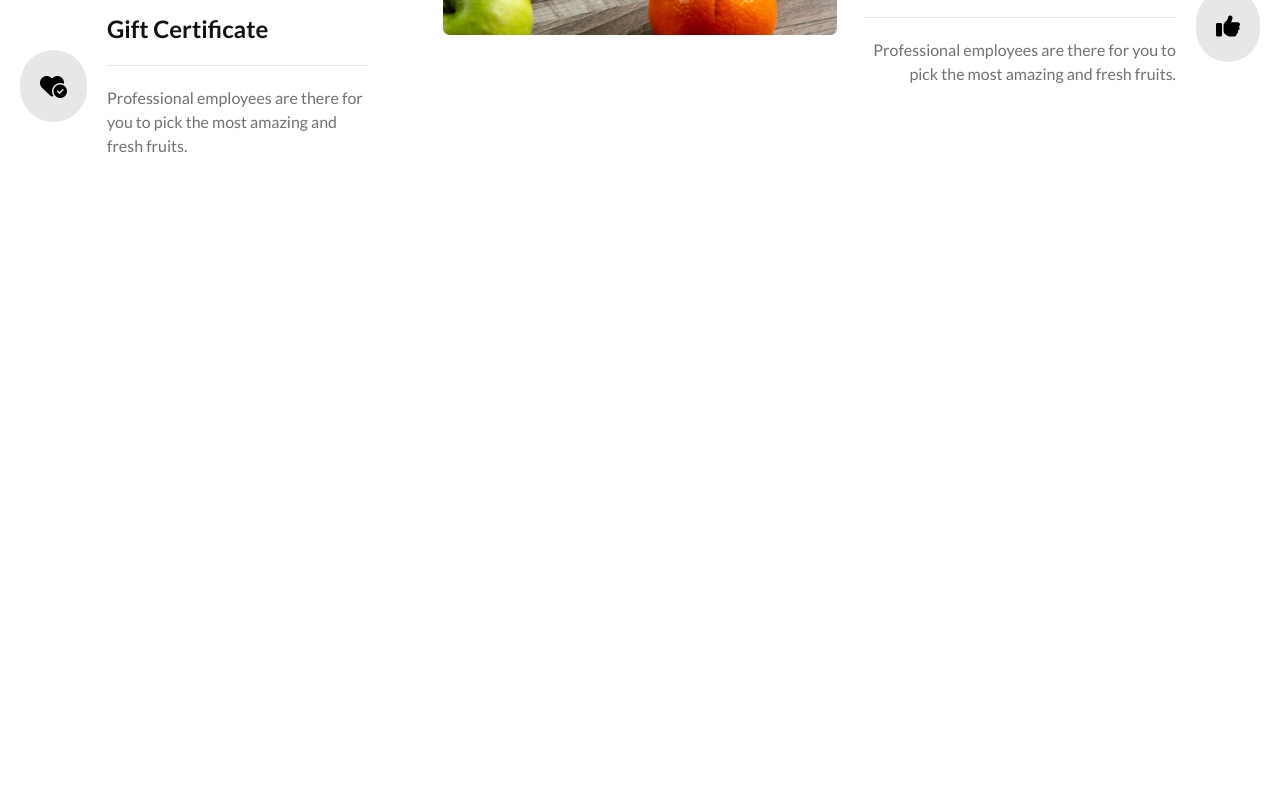
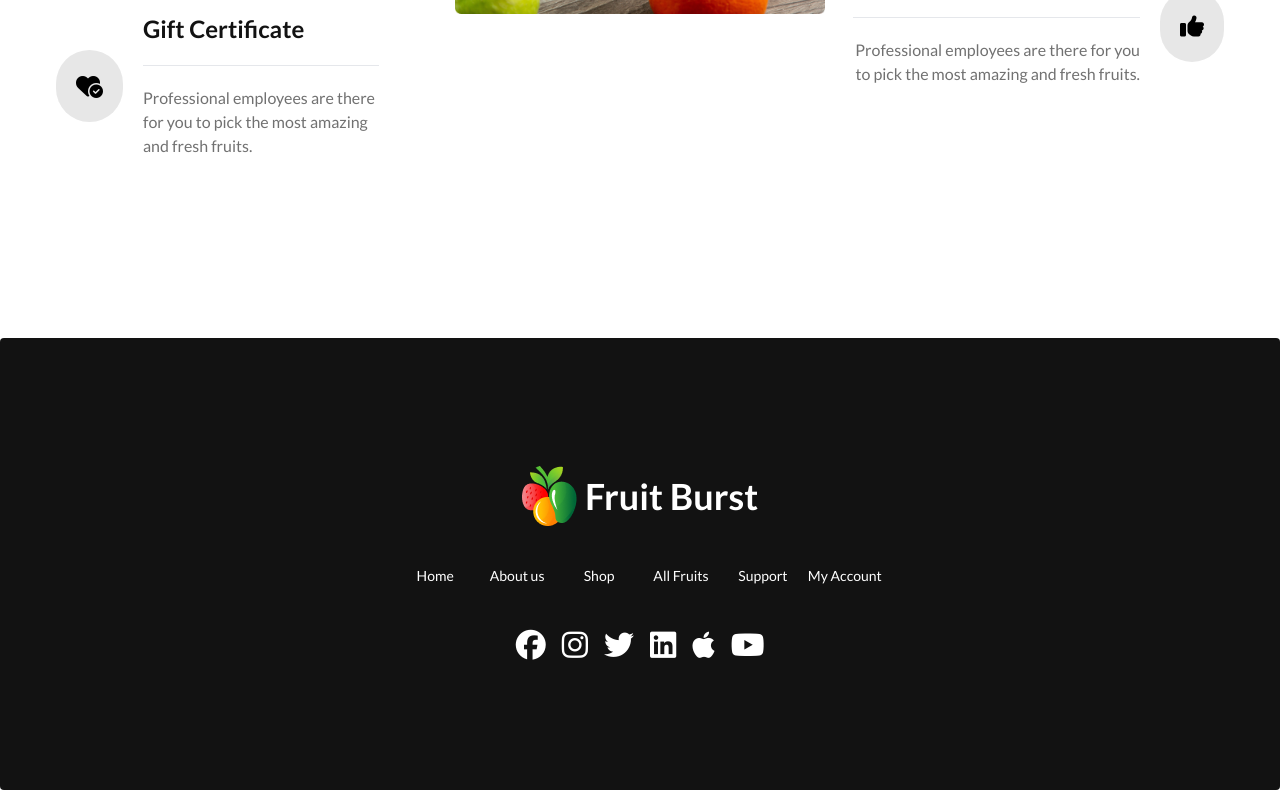
Before and after one commit to Rayhan426/fruits-bursts, a plain HTML site: page index.html in a window 1280 px wide. Shown: the part 3294-4084 px from the top of the page. Before the commit the page ends 3632 px from the top, so only its background shows below. Drawn offline with nearby package versions, Linux system fonts and the light colour scheme.

Commit message:
code finished ready to submit

```diff
--- a/index.html
+++ b/index.html
@@ -539,7 +539,7 @@
             </div>
             <!-- this is dedicated team heading end part -->
 
-            <div class="grid grid-cols-1 lg:grid-cols-3 md:grid-cols-2 p-5 gap-7">
+            <div class="grid grid-cols-1 lg:grid-cols-3 md:px-14  p-5 gap-7">
                 <div class=" lg:pr-12">
                     <div class="flex items-center flex-col lg:flex-row md:flex-row text-center lg:text-left">
                         <i class="fa-solid fa-users text-2xl bg-[#12121219] p-5 text-black rounded-full mt-5"></i>
@@ -646,6 +646,35 @@
         <!-- finished main part  -->
 
     </main>
+
+    <footer class="footer footer-center lg:py-32 md:py-16 p-10 bg-black-light text-base-content rounded">
+
+        <div class="flex justify-center">
+            <img src="./images/logo.png" alt="">
+            <h3 class="text-white text-4xl font-bold">Fruit Burst</h3>
+
+        </div>
+        <nav class="grid grid-cols-3 md:grid-cols-6 lg:grid-cols-6 text-white">
+            <a class="link link-hover">Home</a>
+            <a class="link link-hover">About us</a>
+            <a class="link link-hover">Shop</a>
+            <a class="link link-hover">All Fruits</a>
+            <a class="link link-hover">Support</a>
+            <a class="link link-hover">My Account</a>
+        </nav>
+        <nav>
+            <div class="grid grid-flow-col gap-4 text-white text-3xl">
+                <a><i class="fa-brands fa-facebook"></i></a>
+                <a><i class="fa-brands fa-instagram"></i></a>
+                <a><i class="fa-brands fa-twitter"></i></a>
+                <a><i class="fa-brands fa-linkedin"></i></a>
+                <a><i class="fa-brands fa-apple"></i></a>
+                <a><i class="fa-brands fa-youtube"></i></a>
+            </div>
+        </nav>
+
+
+    </footer>
 </body>
 
 </html>
```
